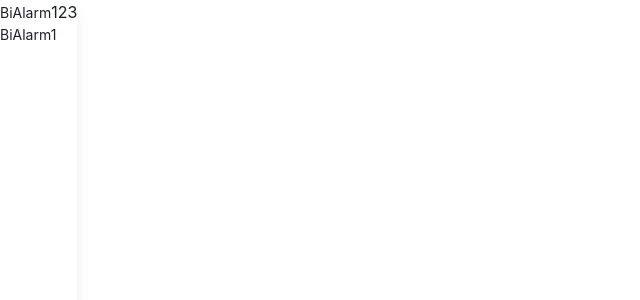
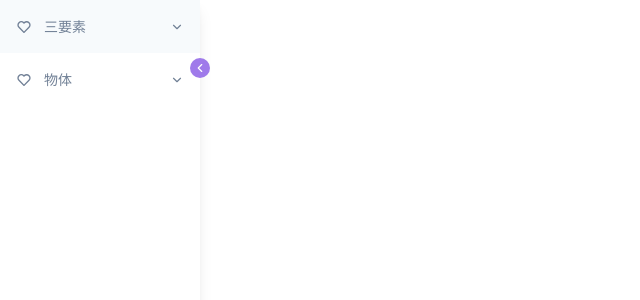
Before and after one commit to fxpby/threejs-learning, a React (Vite) app: page / in a window 1280 px wide. Shown: the top 300 px of the page, without its empty margins (0-640 px from the left). Built offline with nearby package versions, Linux system fonts and the light colour scheme.

Commit message:
feat: add sidebar

```diff
--- a/src/components/SideBar/index.jsx
+++ b/src/components/SideBar/index.jsx
@@ -1,32 +1,186 @@
-import { Box, Flex } from '@chakra-ui/react'
+import {
+  Box,
+  Flex,
+  Icon,
+  Popover,
+  PopoverTrigger,
+  PopoverContent,
+  PopoverArrow,
+  PopoverHeader,
+  Tooltip,
+} from '@chakra-ui/react'
+import { BiHeart } from 'react-icons/bi'
+import { FiChevronDown } from 'react-icons/fi'
+import useExpand from '../../hooks/useExpand'
+import { AnimatePresence, motion } from 'framer-motion'
+import useActive from '../../hooks/useActive'
+import useCollapse from '../../hooks/useCollapse.jsx'
 
 const navList = [
   {
-    title: 'BiAlarm',
+    title: '三要素',
+    icon: <BiHeart size="16px" />,
+    subMenu: [{ title: '场景' }, { title: '相机' }, { title: '渲染器' }],
+  },
+  {
+    title: '物体',
+    icon: <BiHeart size="16px" />,
     subMenu: [
-      { title: '子级标题1' },
-      { title: '子级标题2' },
-      { title: '子级标题3' },
+      { title: '添加网格/组对象' },
+      { title: '添加精灵' },
+      { title: '添加线条' },
     ],
   },
-  {
-    title: 'BiAlarm1',
+]
+const menuItemClass = {
+  p: '4',
+  cursor: 'pointer',
+  whiteSpace: 'nowrap',
+  transition: 'all 0.2s',
+  fontSize: 'sm',
+  _hover: {
+    bg: 'gray.50',
   },
-]
+}
+
+const activeClass = {
+  color: 'purple.400',
+  fontWeight: 'semibold',
+}
+
+const unActiveClass = {
+  color: 'gray.500',
+  fontWeight: 'semibold',
+}
 
 export default function Sidebar() {
+  const { isExpanded, setMenuExpand } = useExpand()
+  const { activatedMenu, setMenuActive } = useActive()
+  const { collapseButton, showCollapseBtn, hideCollapseBtn, isMenuCollapse } =
+    useCollapse()
+  const handleExpandMenu = (menuItem, index) => {
+    if (menuItem.subMenu) {
+      setMenuExpand(index)
+    } else {
+      setMenuActive(index)
+    }
+  }
+  const renderSubMenu = (subMenu, index, props) => {
+    return subMenu?.map((subMenuItem, subIndex) => {
+      return (
+        <Box
+          {...menuItemClass}
+          {...(activatedMenu[1] === subIndex ? activeClass : unActiveClass)}
+          pl="8"
+          key={subMenuItem.title}
+          onClick={() => setMenuActive(index, subIndex)}
+          {...props}>
+          {subMenuItem.title}
+        </Box>
+      )
+    })
+  }
+
+  const renderMenuItem = (menuItem, index) => {
+    return (
+      <Flex
+        onClick={() => handleExpandMenu(menuItem, index)}
+        align="center"
+        justify="space-between"
+        {...menuItemClass}
+        {...(activatedMenu[0] === index ? activeClass : unActiveClass)}>
+        <Flex align="center" overflow="hidden">
+          <Box mr="3">{menuItem.icon}</Box>
+          {!isMenuCollapse && <Box fontSize="sm">{menuItem.title}</Box>}
+        </Flex>
+
+        {menuItem.subMenu && !isMenuCollapse && (
+          <Icon
+            transition="transform 0.2s ease-in-out"
+            transform={`rotate(${isExpanded(index) ? -180 : 0}deg)`}
+            as={FiChevronDown}></Icon>
+        )}
+      </Flex>
+    )
+  }
+
   return (
-    <Box h="100vh" boxShadow="lg" position="relative" transition="width 0.2s">
-      {navList.map((menuItem) => {
+    <Box
+      w={isMenuCollapse ? '50px' : '200px'}
+      h="100vh"
+      boxShadow="lg"
+      position="relative"
+      transition="width 0.2s"
+      onMouseEnter={() => showCollapseBtn()}
+      onMouseLeave={() => hideCollapseBtn()}>
+      {collapseButton}
+      {navList.map((menuItem, index) => {
         return (
           <Box key={menuItem.title}>
-            <Flex align="center" justify="space-between">
-              <Flex align="center" overflow="hidden">
-                {<Box fontSize="sm">{menuItem.title}</Box>}
-              </Flex>
+            <Popover
+              trigger="hover"
+              placement="right"
+              closeOnBlur={false}
+              offset={[0, 16]}>
+              {menuItem.subMenu ? (
+                <PopoverTrigger>
+                  {renderMenuItem(menuItem, index)}
+                </PopoverTrigger>
+              ) : (
+                <Tooltip
+                  hasArrow
+                  placement="right"
+                  label={menuItem.title}
+                  aria-label={menuItem.title}
+                  isDisabled={!isMenuCollapse}>
+                  {renderMenuItem(menuItem, index)}
+                </Tooltip>
+              )}
+              <PopoverContent
+                w="max-content"
+                hidden={!isMenuCollapse || !menuItem.subMenu}>
+                <PopoverArrow />
+                <PopoverHeader
+                  p="3"
+                  color="gray.600"
+                  fontSize="sm"
+                  fontWeight="semibold">
+                  {menuItem.title}
+                </PopoverHeader>
+                {renderSubMenu(menuItem.subMenu, index, {
+                  pl: '3',
+                  p: '3',
+                })}
+              </PopoverContent>
+            </Popover>
 
-              {menuItem.subMenu && <div>123</div>}
-            </Flex>
+            <Box>
+              <AnimatePresence>
+                {isExpanded(index) && !isMenuCollapse && (
+                  <motion.div
+                    style={{ overflow: 'hidden' }}
+                    initial={{ height: '0px', opacity: 0 }}
+                    animate={{ height: 'auto', opacity: 1 }}
+                    exit={{ height: '0px', opacity: 0 }}
+                    transition={{ duration: 0.2, ease: 'easeInOut' }}>
+                    {menuItem.subMenu?.map((subMenuItem, subIndex) => {
+                      return (
+                        <Box
+                          {...menuItemClass}
+                          {...(activatedMenu[1] === subIndex
+                            ? activeClass
+                            : unActiveClass)}
+                          pl="8"
+                          key={subMenuItem.title}
+                          onClick={() => setMenuActive(index, subIndex)}>
+                          {subMenuItem.title}
+                        </Box>
+                      )
+                    })}
+                  </motion.div>
+                )}
+              </AnimatePresence>
+            </Box>
           </Box>
         )
       })}
```
